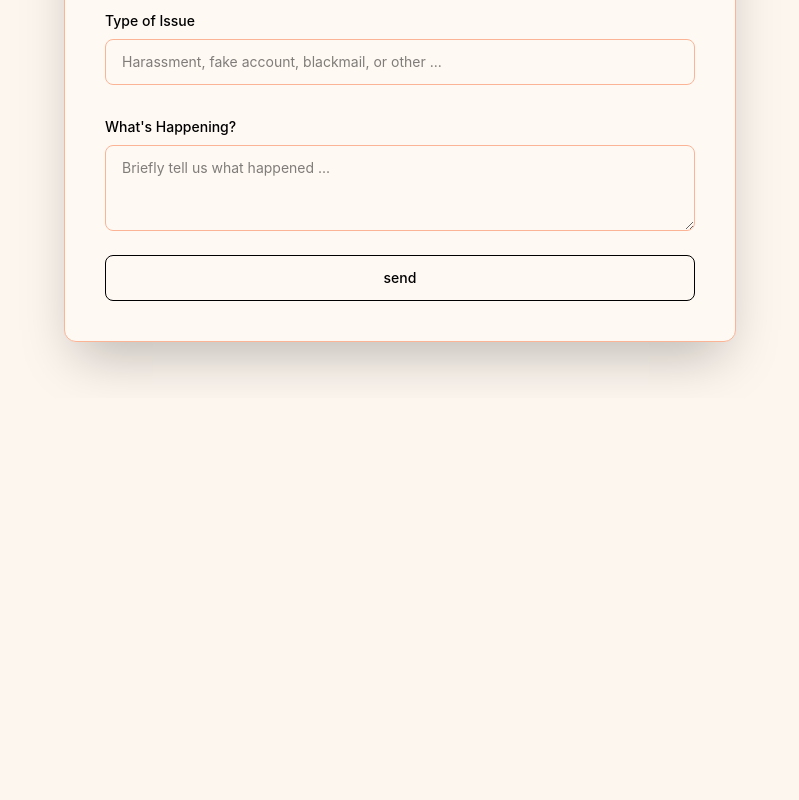
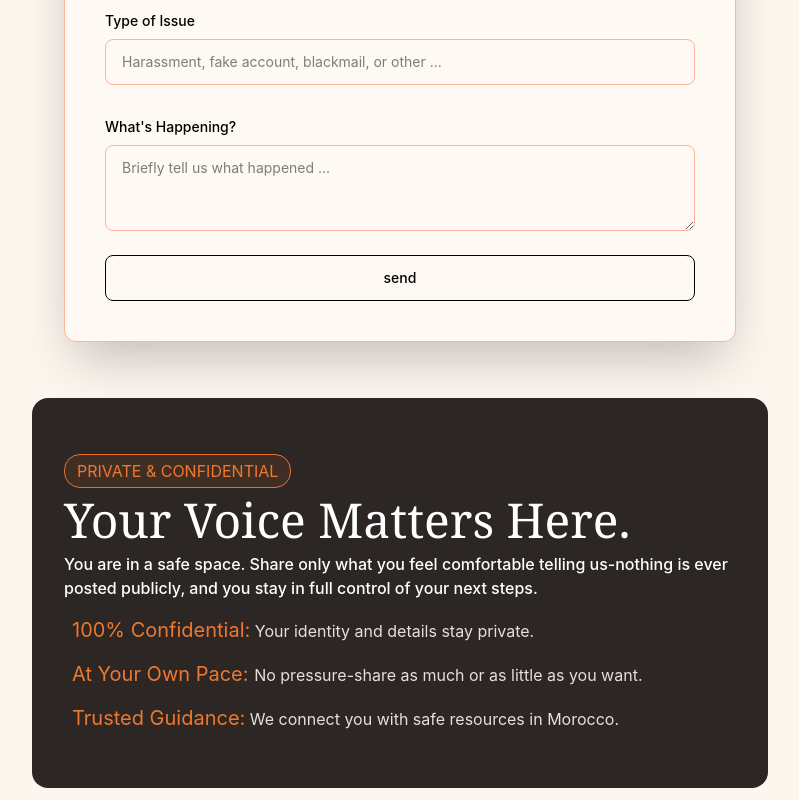
Before and after one commit to oussama-chibani/Oussama-Chibani-Final_Project-css-html, a website: page public/pages/take-Action.html in a window 1280 px wide. Shown: the part 1869-2669 px from the top of the page, without its empty margins (240-1039 px from the left). Before the commit the page ends 2267 px from the top, so only its background shows below. Drawn offline with Linux system fonts and the light colour scheme.

Commit message:
confidential-P3

```diff
--- a/public/pages/take-Action.html
+++ b/public/pages/take-Action.html
@@ -843,6 +843,30 @@
 
     </section>
 
-
+     <section >
+      <div class="flex flex-col gap-[1rem] mb-3  w-fit  bg-[#2C2625]  max-w-340 px-4 py-10 sm:px-6 lg:px-8 lg:py-14 mx-auto rounded-2xl">
+        <div class="flex flex-col justify-center gap-[0.5rem] mx-auto max-w-2xl">
+          <p class="border w-fit rounded-2xl px-3 p-1 border-[#E8722B] bg-[#E8722B]/10 text-[#EE782E]">PRIVATE & CONFIDENTIAL</p>
+          <h2 class="text-white font-serif  text-5xl">Your Voice Matters Here.</h2>
+          <p class="text-white font-medium  ">
+            You are in a safe space. Share only what you feel comfortable
+            telling us-nothing is ever posted publicly, and you stay in full
+            control of your next steps.
+          </p>
+        </div>
+        <div >
+          <ul class="flex flex-col pl-2 gap-[1rem]">
+            <li class="text-[#E6DFDA]"><span class="text-[#EE782E] text-xl">100% Confidential:</span> Your identity and details stay private.</li>
+            <li class="text-[#E6DFDA]">
+              <span class="text-[#EE782E] text-xl">At Your Own Pace: </span> No pressure-share as much or as little as you
+              want.
+            </li>
+            <li class="text-[#E6DFDA]">
+               <span class="text-[#EE782E] text-xl">Trusted Guidance:</span> We connect you with safe resources in Morocco.
+            </li>
+          </ul>
+        </div>
+      </div>
+    </section>
   </body>
 </html>
```
